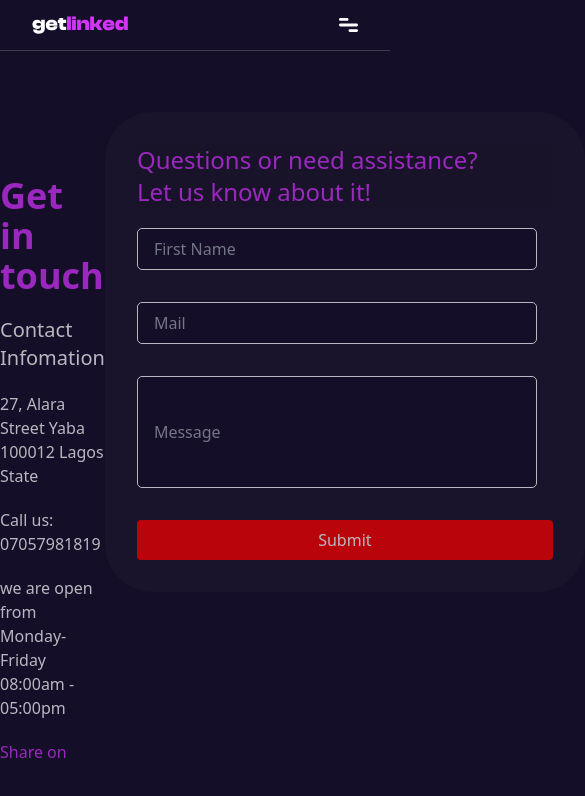
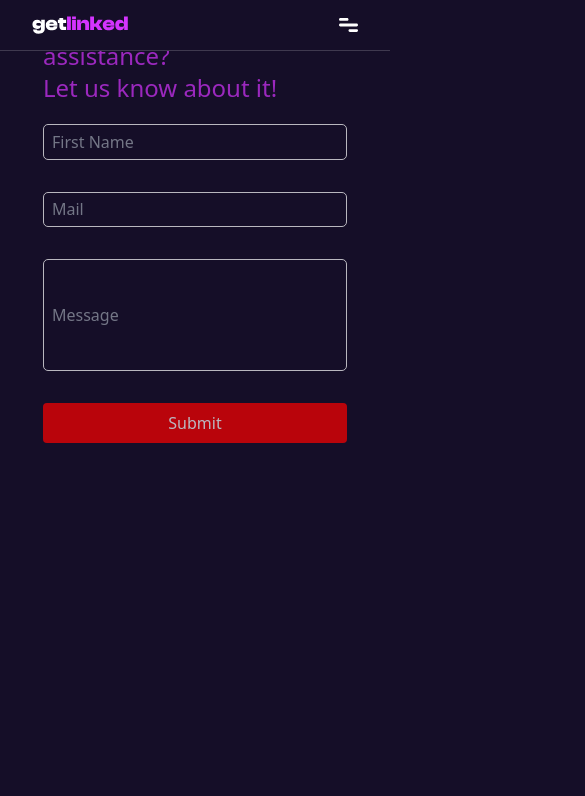
Before and after one commit to Stargnite/getLinked-hackerthon, a React (Vite) app: page /contact in a window 390 px wide. Shown: the top 796 px of the page, 585 px wide, since content can reach past the window. Built offline with nearby package versions, Linux system fonts and the light colour scheme; the HTML template or start-up script is replaced by a standard one; a web font is replaced by a local one.

Commit message:
made contact page responsive

```diff
--- a/src/components/ContactForm/contactform.css
+++ b/src/components/ContactForm/contactform.css
@@ -1,13 +1,12 @@
 .contactForm-wrapper {
-	/* background: #1c162f;
+  /* background: #1c162f;
 	border-radius: 3rem;
 	padding: 2rem; */
 }
 
 .contactForm-wrapper h1 {
-	background: #1c162c;
+  background: #1c162c;
 }
-
 
 .contact-form {
   display: flex;
@@ -16,9 +15,6 @@
   background: #1c162f;
   border-radius: 3rem;
   padding: 2rem;
-}
-
-.contact-form {
   width: 30rem;
   padding-top: 2rem;
 }
@@ -40,3 +36,26 @@
   background: red;
   border-radius: 4px;
 }
+
+@media (max-width: 500px) {
+  .contact-form {
+    max-width: 20rem;
+    background: none;
+    padding: 0.5rem;
+  }
+  .contact-form h1 {
+    background: none;
+  }
+
+  .contact-form input {
+    padding: 0.3rem 0.5rem;
+    border: 1px solid white;
+    border-radius: 5px;
+    margin-bottom: 2rem;
+  }
+
+  .contactForm-wrapper h1 {
+    max-width: 100%;
+    overflow: hidden;
+  }
+}
--- a/src/pages/Contact.jsx
+++ b/src/pages/Contact.jsx
@@ -7,7 +7,7 @@ const Contact = () => {
     <Animation>
       <div className="contact-wrapper">
         <div className="contact text-white flex justify-around no-back">
-          <div className="flex flex-col pt-16">
+          <div className="flex flex-col pt-16 contact-text">
             <h1 className="text-primary text-4xl font-bold mb-5">
               Get in touch
             </h1>
--- a/src/pages/contact.css
+++ b/src/pages/contact.css
@@ -1,3 +1,22 @@
 .contact-wrapper {
 	padding-top: 7rem;
 }
+
+
+@media (max-width: 830px) {
+	.contact {
+		flex-direction: column;
+		align-items: center;
+	}
+
+	.contact-wrapper {
+		padding-top: 0;
+	}
+
+	.contact-text {
+		display: none;
+		width: 0;
+		overflow: hidden;
+		height: 0;
+	}
+}
```
